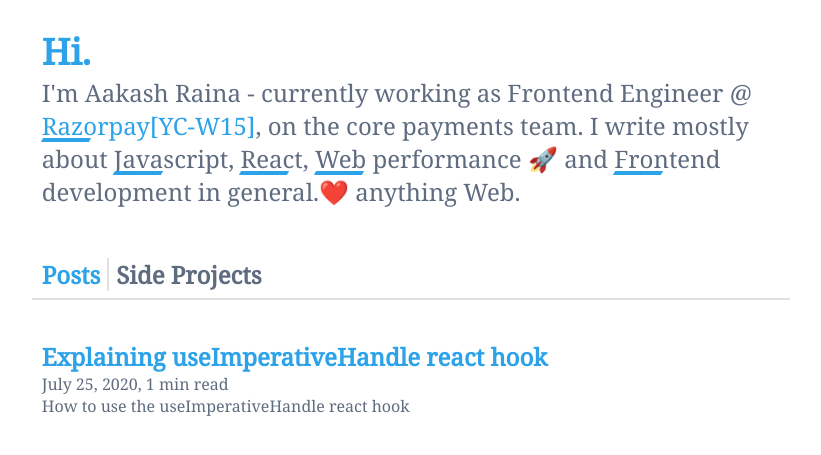
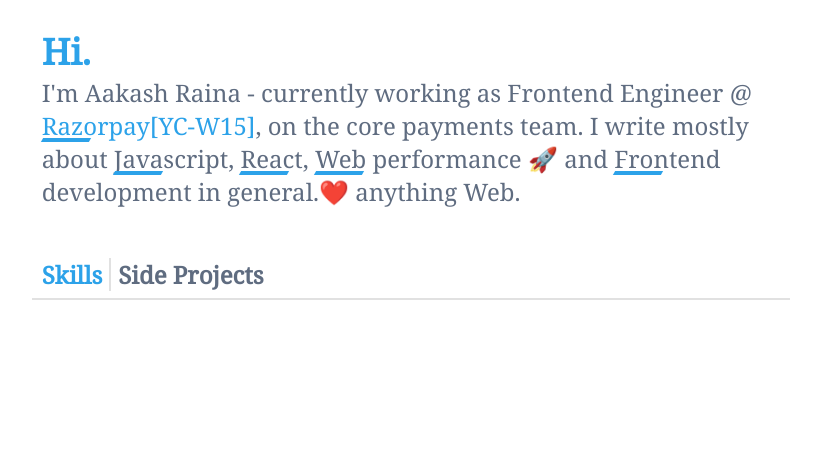
Before and after one commit to AakashRaina/bluecoolant.xyz, a Gatsby site: page / in a window 1280 px wide. Shown: the part 151-606 px from the top of the page, without its empty margins (229-1050 px from the left). Built offline with nearby package versions, Linux system fonts and the light colour scheme; Gatsby itself is replaced by a stand-in of ours; some packages are replaced by stand-ins of ours.

Commit message:
[Blog] Adds blog page ✨

```diff
--- a/src/hooks/usePosts.js
+++ b/src/hooks/usePosts.js
@@ -9,7 +9,7 @@ const usePosts = () => {
             slug
             title
             description
-            date(formatString: "MMMM DD, YYYY")
+            date(formatString: "MMMM DD YYYY")
           }
           timeToRead
         }
--- a/src/pages/index.js
+++ b/src/pages/index.js
@@ -1,16 +1,13 @@
 import React, { useState } from 'react';
 import Layout from '../components/layout';
 import Seo from '../components/seo';
-import usePosts from '../hooks/usePosts';
 import useSiteMetadata from '../hooks/useSiteMetadata';
-import PostOverview from '../components/postoverview';
 import ProjectOverview from '../components/projectoverview';
 import projectsJSON from '../content/projects.json';
 import '../css/index.styl';
 
 const IndexPage = () => {
-  const [activeTab, setActiveTab] = useState('Posts');
-  const posts = usePosts();
+  const [activeTab, setActiveTab] = useState('Skills');
   const { title, description } = useSiteMetadata();
 
   const handleTabChange = e => setActiveTab(e.currentTarget.innerText);
@@ -43,10 +40,10 @@ const IndexPage = () => {
       </div>
       <div className="post-list-header">
         <span
-          className={`${activeTab === 'Posts' ? 'active' : ''}`}
+          className={`${activeTab === 'Skills' ? 'active' : ''}`}
           onClick={handleTabChange}
         >
-          Posts
+          Skills
         </span>
         <span
           className={`${activeTab === 'Side Projects' ? 'active' : ''}`}
@@ -56,13 +53,11 @@ const IndexPage = () => {
         </span>
       </div>
       <div className="posts-list">
-        {activeTab === 'Posts'
-          ? posts.map((post, idx) => {
-              return <PostOverview post={post} key={idx} />;
-            })
+        {activeTab === 'Skills'
+          ? null
           : projectsJSON.projects.map((project, idx) => {
-              return <ProjectOverview project={project} key={idx} />;
-            })}
+            return <ProjectOverview project={project} key={idx} />;
+          })}
       </div>
     </Layout>
   );
```
Also changed, not shown: src/pages/blog.js (added, +21 -0 lines).
